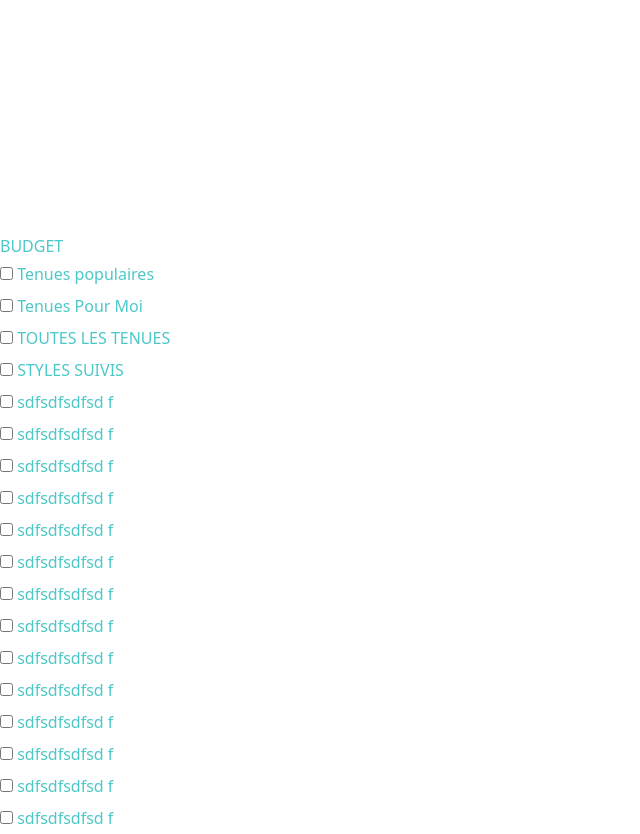
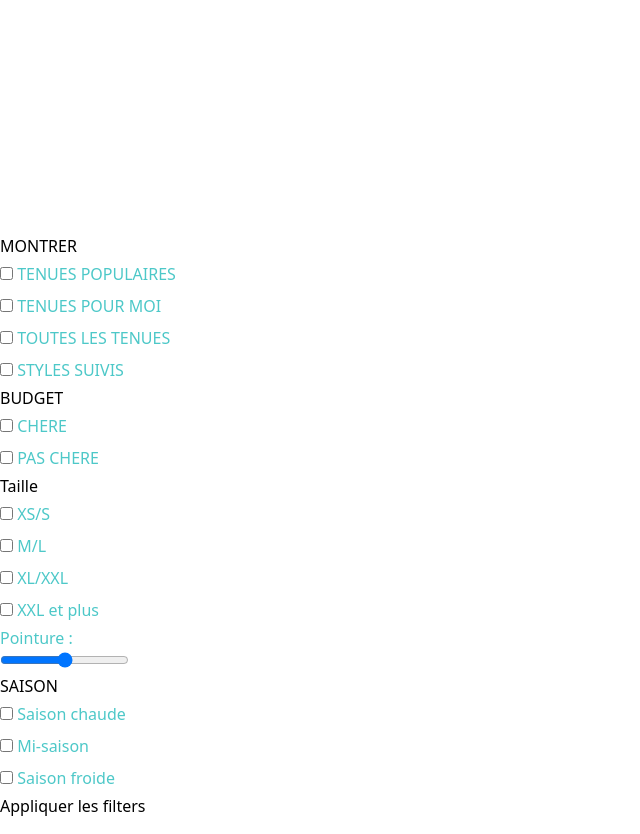
Before and after one commit to Hossameddine-khamma/jotya, a Symfony app: template templates/indexbase.html.twig in a window 1280 px wide. Shown: the part 909-1743 px from the top of the page, without its empty margins (0-640 px from the left). Run offline with Twig, Linux system fonts and the light colour scheme; the template is opened without the code that fills it, so the values that code supplies are empty; style sheets or scripts are compiled from the project's sources; some libraries are stand-ins or nearby versions.

Commit message:
FLITRE
FILTRE MONTRER :
à faire
IL FAUT CLASSER LES ENSEMBLES

```diff
--- a/templates/indexbase.html.twig
+++ b/templates/indexbase.html.twig
@@ -22,92 +22,113 @@
     <img id="SvgFiltre" class="w-2/12 lg:w-1/12 h-3/6 mt-2 mx-2 px-2" src="{{ asset('build/img/dropdown.png') }}">
   </button>
 </div>
+
 <div id="filter" class="w-full hidden">
+  <form method="post">
+  <div class="border flex-row flex-nowrap overscroll-none ">
+    <div >
+      <h1 class="m-2 text-xs text-black font-bold">MONTRER</h1>
+    </div>
+    <div class="flex overflow-x-auto w-11/12 md:justify-center">
+      <div class="mt-2 mb-4 mx-4 borer-2 border border-cyan px-4 py-1 bg-white w-48 h-16 text-sm text-cyan font-normal text-center items-center flex justify-center " href="">
+        <input class="hidden firstligne" type="checkbox" id="TENUES POPULAIRES" name="montrer" value="TENUES POPULAIRES">
+        <label class="cursor-pointer" for="TENUES POPULAIRES">TENUES POPULAIRES</label>
+      </div>
+      <div class="mt-2 mb-4 mx-4 borer-2 border border-cyan px-4 py-1 bg-white w-48 h-16 text-sm text-cyan font-normal text-center items-center flex justify-center " href="">
+        <input class="hidden firstligne" type="checkbox" id="TENUES POUR MOI" name="montrer" value="TENUES POUR MOI">
+        <label class="cursor-pointer" for="TENUES POUR MOI">TENUES POUR MOI</label>
+      </div>
+      <div class="mt-2 mb-4 mx-4 borer-2 border border-cyan px-4 py-1 bg-white w-48 h-16 text-sm text-cyan font-normal text-center items-center flex justify-center " href="">
+        <input class="hidden firstligne" type="checkbox" id="TOUTES LES TENUES" name="montrer" value="TOUTES LES TENUES">
+        <label class="cursor-pointer" for="TOUTES LES TENUES">TOUTES LES TENUES</label>
+      </div>
+      <div class="mt-2 mb-4 mx-4  borer-2 border border-cyan px-4 py-1 bg-white w-48 h-16 text-sm text-cyan font-normal text-center items-center flex justify-center " href="">
+        <input class="hidden firstligne" type="checkbox" id="STYLES SUIVIS" name="montrer" value="STYLES SUIVIS">
+        <label class="cursor-pointer" for="STYLES SUIVIS">STYLES SUIVIS</label>
+      </div>
+    </div>
+  </div>
+
+  <div class="border flex-row flex-nowrap overscroll-none ">
+    <div >
+      <h1 class="m-2 text-xs text-black font-bold">BUDGET</h1>
+    </div>
+    <div class="flex overflow-x-auto w-11/12 md:justify-center">
+      <div class="mt-2 mb-4 mx-4 borer-2 border border-cyan px-4 py-1 bg-white w-48 h-16 text-sm text-cyan font-normal text-center items-center flex justify-center " href="">
+        <input class="hidden secondligne" type="checkbox" id="CHERE" name="budget" value="CHERE">
+        <label class="cursor-pointer" for="CHERE">CHERE</label>
+      </div>
+      <div class="mt-2 mb-4 mx-4 borer-2 border border-cyan px-4 py-1 bg-white w-48 h-16 text-sm text-cyan font-normal text-center items-center flex justify-center " href="">
+        <input class="hidden secondligne" type="checkbox" id="PAS CHERE" name="budget" value="PAS CHERE">
+        <label class="cursor-pointer" for="PAS CHERE">PAS CHERE</label>
+      </div>
+    </div>
+  </div>
+
   <div class="border flex-row flex-nowrap overscroll-none">
     <div >
-      <h1 class="m-2 text-xs text-cyan font-bold">BUDGET</h1>
+      <h1 class="m-2 text-xs text-black font-bold">Taille</h1>
     </div>
-    <form>
-    <div class="flex overflow-x-auto w-screen">
-      <div class="mt-2 mb-4 mx-4 borer-2 border border-cyan px-4 py-1 bg-white w-48 h-16 text-sm text-cyan font-normal text-center items-center flex justify-center " href="">
-        <input class="hidden" type="checkbox" id="x" name="x" value="x">
-        <label for="x">Tenues populaires</label>
+    <div class="flex overflow-x-auto w-11/12 md:justify-center">
+      <div class="mt-2 mb-4 mx-4 borer-2 border border-cyan px-4 py-1 bg-white w-48 h-16 text-sm text-cyan font-normal text-center items-center flex justify-center checked:bg-blue-600" href="">
+        <input class="hidden" type="checkbox" id="XS/S" name="XS/S" value="XS/S">
+        <label class="cursor-pointer" for="XS/S">XS/S</label>
       </div>
       <div class="mt-2 mb-4 mx-4 borer-2 border border-cyan px-4 py-1 bg-white w-48 h-16 text-sm text-cyan font-normal text-center items-center flex justify-center " href="">
-        <input class="hidden" type="checkbox" id="x" name="x" value="x">
-        <label for="x">Tenues Pour Moi</label>
+        <input class="hidden" type="checkbox" id="M/L" name="M/L" value="M/L">
+        <label class="cursor-pointer" for="M/L">M/L</label>
       </div>
       <div class="mt-2 mb-4 mx-4 borer-2 border border-cyan px-4 py-1 bg-white w-48 h-16 text-sm text-cyan font-normal text-center items-center flex justify-center " href="">
-        <input class="hidden" type="checkbox" id="x" name="x" value="x">
-        <label for="x">TOUTES LES TENUES</label>
+        <input class="hidden" type="checkbox" id="XL/XXL" name="XL/XXL" value="XL/XXL">
+        <label class="cursor-pointer" for="XL/XXL">XL/XXL</label>
       </div>
       <div class="mt-2 mb-4 mx-4  borer-2 border border-cyan px-4 py-1 bg-white w-48 h-16 text-sm text-cyan font-normal text-center items-center flex justify-center " href="">
-        <input class="hidden" type="checkbox" id="x" name="x" value="x">
-        <label for="x">STYLES SUIVIS</label>
+        <input class="hidden" type="checkbox" id="XXL et plus" name="XXL et plus" value="XXL et plus">
+        <label class="cursor-pointer" for="XXL et plus">XXL et plus</label>
       </div>
     </div>
-    </form>
-    <div class="flex overflow-x-auto w-screen">
+    <div class="flex overflow-x-auto w-11/12">
+      <div class="flex flex-row flex-nowrap w-full">
+        <div class="mx-6 mb-8 mt-8 w-full flex md:justify-center">
+          <div>
+          <p class="text-sm text-cyan font-normal text-center">Pointure  : <span id="sliderValue"></span></p>
+          </div>
+          <div class="w-6/12 mx-6">
+          <input id="slider" type="range" min="16" max="48" name="pointure">
+          </div>
+        </div>
+      </div>
+    </div>
+  </div>
+
+  <div class="border flex-row flex-nowrap overscroll-none ">
+    <div >
+      <h1 class="m-2 text-xs text-black font-bold">SAISON</h1>
+    </div>
+    <div class="flex overflow-x-auto w-11/12 md:justify-center">
       <div class="mt-2 mb-4 mx-4 borer-2 border border-cyan px-4 py-1 bg-white w-48 h-16 text-sm text-cyan font-normal text-center items-center flex justify-center " href="">
-        <input class="hidden" type="checkbox" id="x" name="x" value="x">
-        <label for="x">sdfsdfsdfsd f</label>
+        <input class="hidden" type="checkbox" id="Saison chaude" name="Saison chaude" value="Saison chaude">
+        <label class="cursor-pointer" for="Saison chaude">Saison chaude</label>
       </div>
       <div class="mt-2 mb-4 mx-4 borer-2 border border-cyan px-4 py-1 bg-white w-48 h-16 text-sm text-cyan font-normal text-center items-center flex justify-center " href="">
-        <input class="hidden" type="checkbox" id="x" name="x" value="x">
-        <label for="x">sdfsdfsdfsd f</label>
+        <input class="hidden" type="checkbox" id="Mi-saison" name="Mi-saison" value="Mi-saison">
+        <label class="cursor-pointer" for="Mi-saison">Mi-saison</label>
       </div>
       <div class="mt-2 mb-4 mx-4 borer-2 border border-cyan px-4 py-1 bg-white w-48 h-16 text-sm text-cyan font-normal text-center items-center flex justify-center " href="">
-        <input class="hidden" type="checkbox" id="x" name="x" value="x">
-        <label for="x">sdfsdfsdfsd f</label>
+        <input class="hidden" type="checkbox" id="Saison froide" name="Saison froide" value="Saison froide">
+        <label class="cursor-pointer" for="Saison froide">Saison froide</label>
       </div>
-      <div class="mt-2 mb-4 mx-4 borer-2 border border-cyan px-4 py-1 bg-white w-48 h-16 text-sm text-cyan font-normal text-center items-center flex justify-center " href="">
-        <input class="hidden" type="checkbox" id="x" name="x" value="x">
-        <label for="x">sdfsdfsdfsd f</label>
-      </div>
-      <div class="mt-2 mb-4 mx-4 borer-2 border border-cyan px-4 py-1 bg-white w-48 h-16 text-sm text-cyan font-normal text-center items-center flex justify-center " href="">
-        <input class="hidden" type="checkbox" id="x" name="x" value="x">
-        <label for="x">sdfsdfsdfsd f</label>
-      </div>
-      <div class="mt-2 mb-4 mx-4 borer-2 border border-cyan px-4 py-1 bg-white w-48 h-16 text-sm text-cyan font-normal text-center items-center flex justify-center " href="">
-        <input class="hidden" type="checkbox" id="x" name="x" value="x">
-        <label for="x">sdfsdfsdfsd f</label>
-      </div>
-      <div class="mt-2 mb-4 mx-4 borer-2 border border-cyan px-4 py-1 bg-white w-48 h-16 text-sm text-cyan font-normal text-center items-center flex justify-center " href="">
-        <input class="hidden" type="checkbox" id="x" name="x" value="x">
-        <label for="x">sdfsdfsdfsd f</label>
-      </div>
-      <div class="mt-2 mb-4 mx-4 borer-2 border border-cyan px-4 py-1 bg-white w-48 h-16 text-sm text-cyan font-normal text-center items-center flex justify-center " href="">
-        <input class="hidden" type="checkbox" id="x" name="x" value="x">
-        <label for="x">sdfsdfsdfsd f</label>
-      </div>
-      <div class="mt-2 mb-4 mx-4 borer-2 border border-cyan px-4 py-1 bg-white w-48 h-16 text-sm text-cyan font-normal text-center items-center flex justify-center " href="">
-        <input class="hidden" type="checkbox" id="x" name="x" value="x">
-        <label for="x">sdfsdfsdfsd f</label>
-      </div>
-      <div class="mt-2 mb-4 mx-4 borer-2 border border-cyan px-4 py-1 bg-white w-48 h-16 text-sm text-cyan font-normal text-center items-center flex justify-center " href="">
-        <input class="hidden" type="checkbox" id="x" name="x" value="x">
-        <label for="x">sdfsdfsdfsd f</label>
-      </div>
-      <div class="mt-2 mb-4 mx-4 borer-2 border border-cyan px-4 py-1 bg-white w-48 h-16 text-sm text-cyan font-normal text-center items-center flex justify-center " href="">
-        <input class="hidden" type="checkbox" id="x" name="x" value="x">
-        <label for="x">sdfsdfsdfsd f</label>
-      </div>
-      <div class="mt-2 mb-4 mx-4 borer-2 border border-cyan px-4 py-1 bg-white w-48 h-16 text-sm text-cyan font-normal text-center items-center flex justify-center " href="">
-        <input class="hidden" type="checkbox" id="x" name="x" value="x">
-        <label for="x">sdfsdfsdfsd f</label>
-      </div>
-      <div class="mt-2 mb-4 mx-4 borer-2 border border-cyan px-4 py-1 bg-white w-48 h-16 text-sm text-cyan font-normal text-center items-center flex justify-center " href="">
-        <input class="hidden" type="checkbox" id="x" name="x" value="x">
-        <label for="x">sdfsdfsdfsd f</label>
-      </div>
-      <div class="mt-2 mb-4 mx-4 borer-2 border border-cyan px-4 py-1 bg-white w-48 h-16 text-sm text-cyan font-normal text-center items-center flex justify-center " href="">
-        <input class="hidden" type="checkbox" id="x" name="x" value="x">
-        <label for="x">sdfsdfsdfsd f</label>
-      </div>
-
     </div>
   </div>
+  <div class="flex justify-center bg-gray-200 sm:bg-white">
+    <button type="submit" class="my-6 text-lg font-semibold bg-cyan text-white rounded-lg px-6 py-3 block shadow-xl mr-3">
+      Appliquer les filters
+    </button>
+  </div>
+  </form>
 </div>
+
+
 {% block articles%}
 
 {% endblock %}
```
Also changed, not shown: assets/app.js (+50 -4 lines), assets/styles/app.css (+20 -0 lines), src/Controller/HomeController.php (+65 -1 lines), src/Repository/ProduitsRepository.php (+13 -0 lines).
